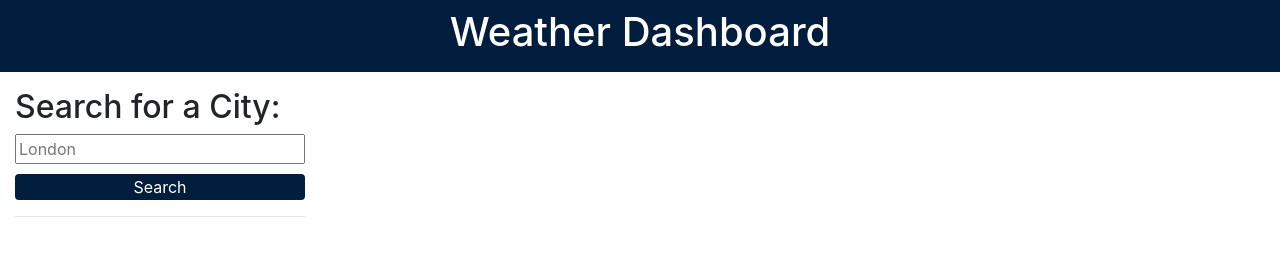
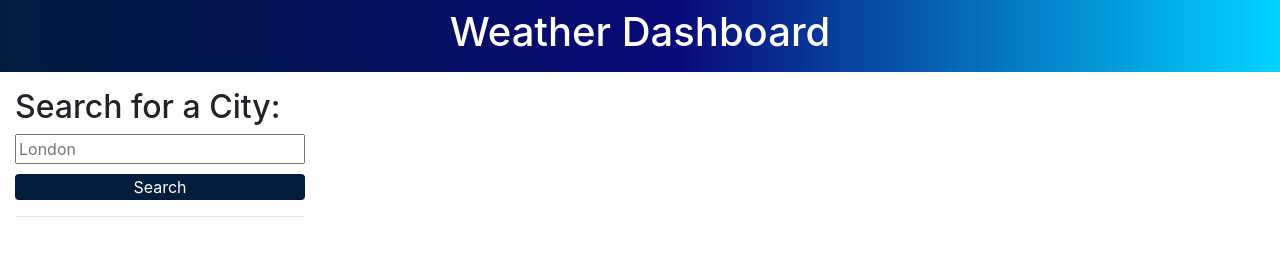
Before and after one commit to LapworthAaron/weather_dashboard, a plain HTML site: page index.html in a window 1280 px wide. Drawn offline with nearby package versions, Linux system fonts and the light colour scheme.

Commit message:
gradient background header

```diff
--- a/assets/css/style.css
+++ b/assets/css/style.css
@@ -17,7 +17,8 @@ body {
 }
 
 .myHeader {
-    background-color: var(--primary_colour);
+    /* background-color: var(--primary_colour); */
+    background: linear-gradient(90deg, var(--primary_colour) 0%, rgba(9,9,121,1) 53%, rgba(0,212,255,1) 100%);
 }
 
 #search-input {
```
